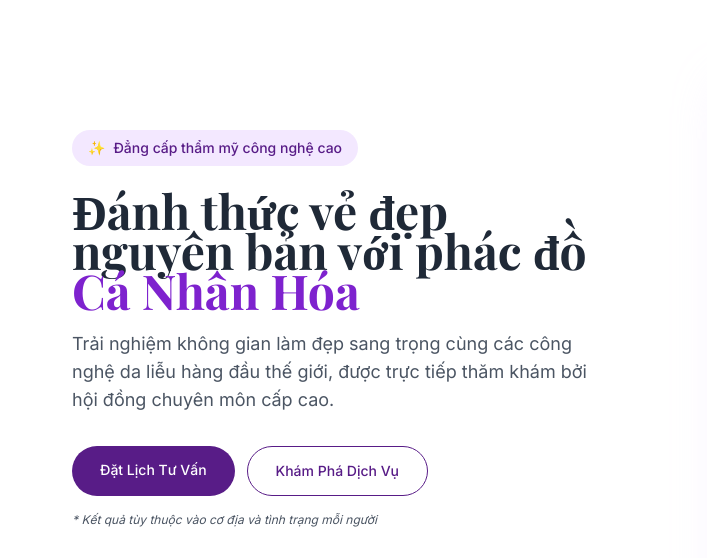
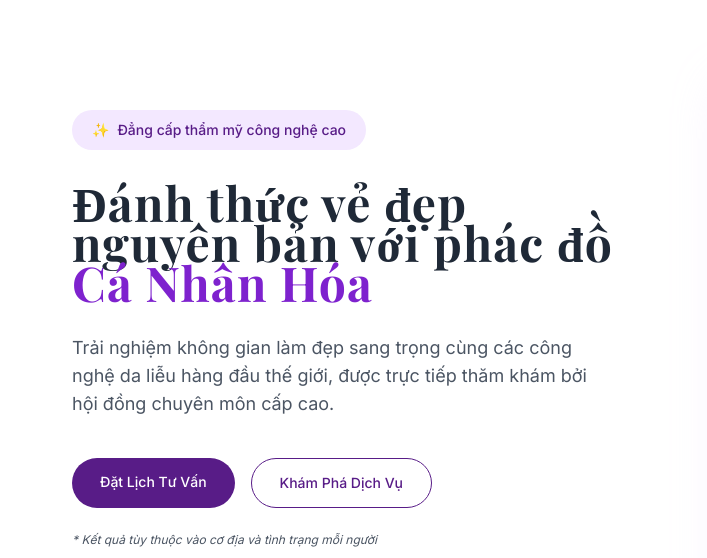
Before and after one commit to namythb198/ladipage-spa, a plain HTML site: page index.html in a window 1280 px wide. Shown: the part 127-685 px from the top of the page, 0-707 px from the left. Drawn offline with nearby package versions, Linux system fonts and the light colour scheme.

Commit message:
Update index.html

```diff
--- a/index.html
+++ b/index.html
@@ -189,16 +189,16 @@
       <div class="grid md:grid-cols-2 gap-8 lg:gap-12 items-center py-12 sm:py-16 lg:py-20">
         <!-- Left -->
         <div class="order-2 md:order-1">
-          <div class="inline-flex items-center gap-2 px-4 py-2 rounded-full bg-[#F3E8FF] text-sm text-primary font-medium mb-6 animate-on-scroll">
+          <div class="inline-flex items-center gap-2 px-5 py-2.5 rounded-full bg-[#F3E8FF] text-sm text-primary font-medium mb-8 animate-on-scroll">
             <span>✨</span> Đẳng cấp thẩm mỹ công nghệ cao
           </div>
-          <h1 class="font-heading font-bold text-3xl sm:text-4xl lg:text-[48px] leading-[1.3] text-dark mb-5 animate-on-scroll delay-1">
+          <h1 class="font-heading font-bold text-3xl sm:text-4xl lg:text-[48px] leading-[1.5] tracking-wide text-dark mb-8 animate-on-scroll delay-1">
             Đánh thức vẻ đẹp<br>nguyên bản với phác đồ<br><span class="text-accent">Cá Nhân Hóa</span>
           </h1>
-          <p class="text-muted text-base sm:text-lg leading-relaxed mb-8 animate-on-scroll delay-2">
+          <p class="text-muted text-base sm:text-lg leading-relaxed mb-10 animate-on-scroll delay-2">
             Trải nghiệm không gian làm đẹp sang trọng cùng các công nghệ da liễu hàng đầu thế giới, được trực tiếp thăm khám bởi hội đồng chuyên môn cấp cao.
           </p>
-          <div class="flex flex-col sm:flex-row gap-3 mb-4 animate-on-scroll delay-3">
+          <div class="flex flex-col sm:flex-row gap-4 mb-6 animate-on-scroll delay-3">
             <a href="#contact" class="btn-primary px-7 py-3.5 rounded-full text-sm font-medium text-center">Đặt Lịch Tư Vấn</a>
             <a href="#services" class="btn-secondary px-7 py-3.5 rounded-full text-sm font-medium text-center">Khám Phá Dịch Vụ</a>
           </div>
```
